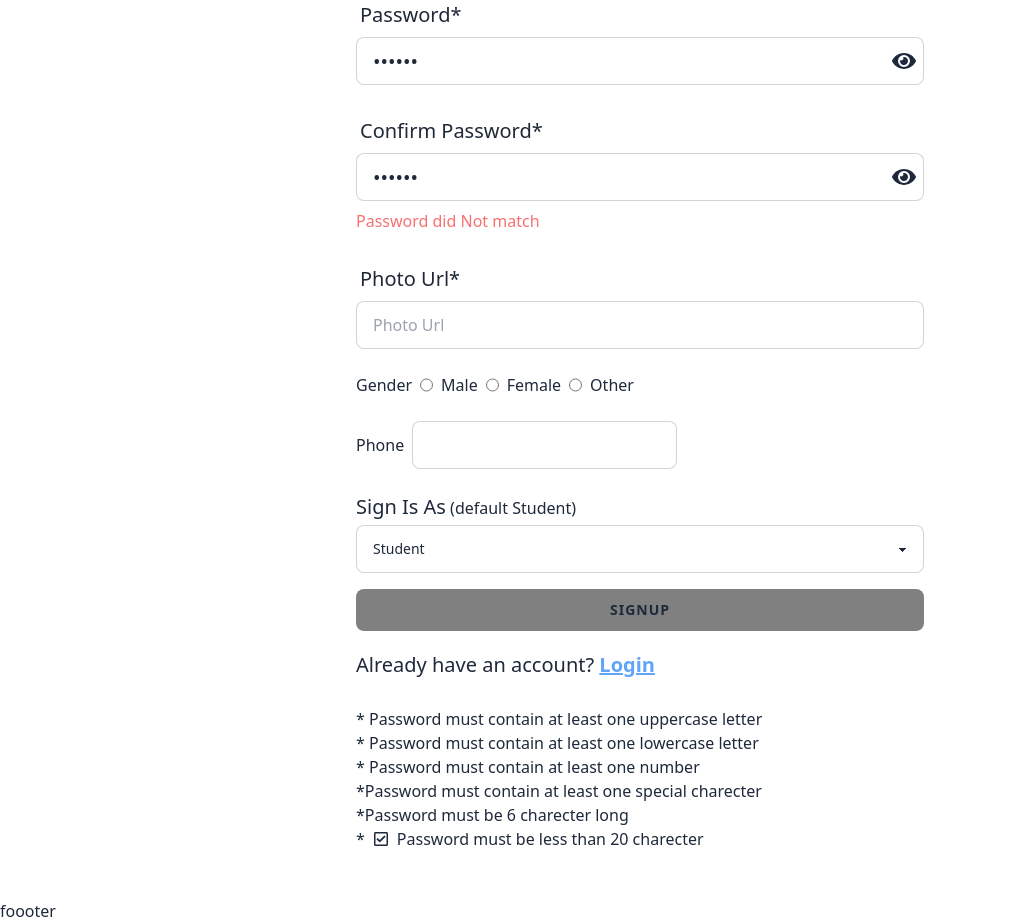
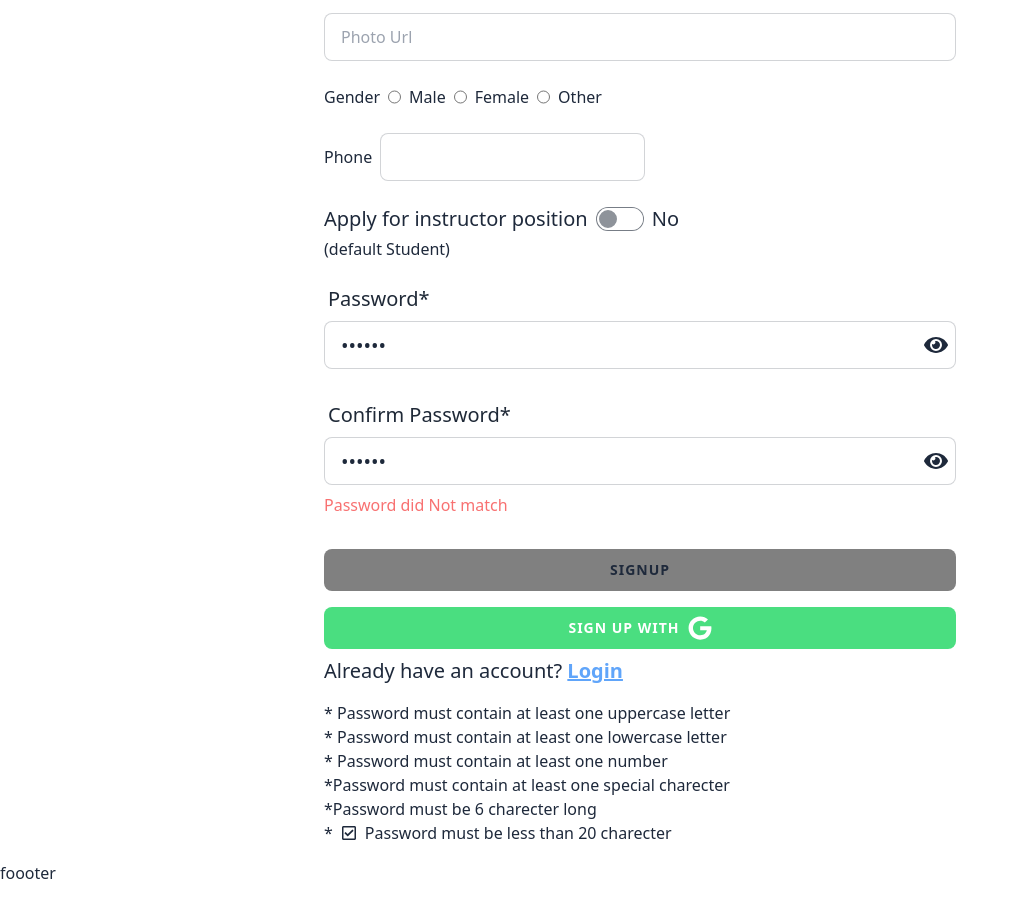
Before and after one commit to hasankarim18/linguacampa, a React (Vite) app: page /signup in a window 1280 px wide. Shown: the part 381-1304 px from the top of the page, without its empty margins (0-1019 px from the left). After the commit the page ends 1266 px from the top, so only its background shows below. Built offline with nearby package versions, Linux system fonts and the light colour scheme; no server answers.

Commit message:
social sign up and password sign up and update to data base

```diff
--- /dev/null
+++ b/src/Pages/Register/PasswordStateDetails.jsx
@@ -0,0 +1,39 @@
+
+import { FaRegCheckSquare } from 'react-icons/fa';
+
+const PasswordStateDetails = ({ passwordStates }) => {
+  return (
+    <div>
+      <div className="py-2">
+        <ul className="">
+          <li className="flex gap-2 items-center">
+            * {passwordStates.uppercase && <FaRegCheckSquare />}
+            Password must contain at least one uppercase letter
+          </li>
+          <li className="flex gap-2 items-center">
+            * {passwordStates.lowercase && <FaRegCheckSquare />}
+            Password must contain at least one lowercase letter{" "}
+          </li>
+          <li className="flex gap-2 items-center">
+            * {passwordStates.number && <FaRegCheckSquare />}
+            Password must contain at least one number{" "}
+          </li>
+          <li className="flex gap-2 items-center">
+            *{passwordStates.special && <FaRegCheckSquare />}
+            Password must contain at least one special charecter{" "}
+          </li>
+          <li className="flex gap-2 items-center">
+            *{passwordStates.min && <FaRegCheckSquare />}
+            Password must be 6 charecter long{" "}
+          </li>
+          <li className="flex gap-2 items-center">
+            *{passwordStates.max && <FaRegCheckSquare />}
+            Password must be less than 20 charecter{" "}
+          </li>
+        </ul>
+      </div>
+    </div>
+  );
+};
+
+export default PasswordStateDetails;
--- a/src/Pages/Register/SignUp.jsx
+++ b/src/Pages/Register/SignUp.jsx
@@ -1,11 +1,13 @@
 import { useEffect, useState } from "react";
 import { useForm } from "react-hook-form";
-import { FaEye, FaEyeSlash, FaRegCheckSquare } from "react-icons/fa";
+import { FaEye, FaEyeSlash } from "react-icons/fa";
 import { Link, useNavigate } from "react-router-dom";
 import {Helmet} from 'react-helmet-async'
 import useAuth from "../../Hooks/useAuth";
 import Swal from "sweetalert2";
 import SimpleBackdrop from "../../Utils/SimpleBackDrop";
+import SocialLogin from "./SocialLogin";
+import PasswordStateDetails from "./PasswordStateDetails";
 
 const SignUp = () => {
   const [showPassword, setshowPassword] = useState(false);
@@ -17,6 +19,9 @@ const SignUp = () => {
   const [confirmShowPassword, setConfirmShowPassword] = useState(false);
   const [submitDisable, setSubmitDisable] = useState(false);
   const [backDrop, setBackDrop] = useState(false);
+  const [isApplied, setIsApplied] = useState(false)
+
+
 
   const navigate = useNavigate();
   const [passwordStates, setPasswordStates] = useState({
@@ -167,8 +172,8 @@ const SignUp = () => {
     const photo = data.photo;
     const gender = data.gender;
     const phone = data.phone;
-    const role = data.role;
-    const userData = { name, email, password, photo, gender, phone, role };
+    const applied = data.applied;
+    const userData = { name, email, password, photo, gender, phone, applied };
     handleBackdropOpen()
     createUser(email, password)
       .then(() => {
@@ -182,7 +187,7 @@ const SignUp = () => {
           })
             .then((res) => res.json())
             .then((data) => {
-              console.log(data);
+
               if (data.insertedId) {
                  handleBackdropClose();
                  reset();
@@ -239,7 +244,6 @@ const SignUp = () => {
 
   return (
     <div className="siteContainer p-2">
-
       <Helmet>
         <title> Sgin Up | Lingua Campa </title>
       </Helmet>
@@ -247,7 +251,7 @@ const SignUp = () => {
       <SimpleBackdrop open={backDrop} />
       <div className="w-full lg:w-1/2 mx-auto">
         <form onSubmit={handleSubmit(onSubmit)}>
-          <div className="card-body">
+          <div className="card-body p-0">
             {/* #name */}
             <div className="form-control">
               <label className="label text-xl">
@@ -288,6 +292,80 @@ const SignUp = () => {
             </div>
             <div className="py-1 text-red-400">
               {errors.email && "Email format not valid"}
+            </div>
+
+            {/* #photo url */}
+            <div className="py-2">
+              <label className="label text-xl">
+                <span className="label-text text-xl">Photo Url*</span>
+              </label>
+              <input
+                {...register("photo", {
+                  required: true,
+                  onChange: (e) => {
+                    setUserPhoto(e.target.value);
+                  },
+                })}
+                type="text"
+                className="input input-bordered w-full"
+                placeholder="Photo Url"
+              />
+            </div>
+            {errors.photo && (
+              <div className="text-red-400">Photo Url Required</div>
+            )}
+            {/* #gender */}
+            <div className="py-2  flex gap-2">
+              <span>Gender</span>
+              <input
+                id="male"
+                {...register("gender")}
+                value="male"
+                type="radio"
+              />
+              <label htmlFor="male">Male</label>
+              <input
+                id="female"
+                {...register("gender")}
+                value="female"
+                type="radio"
+              />
+              <label htmlFor="female">Female</label>
+              <input
+                id="other"
+                {...register("gender")}
+                value="other"
+                type="radio"
+              />
+              <label htmlFor="other">Other</label>
+            </div>
+            {/* #phone */}
+            <div className="py-2">
+              <span>Phone</span>
+              <input
+                className="input input-bordered ms-2"
+                type="text"
+                {...register("phone")}
+              />
+            </div>
+            {/* #apply */}
+            <div className="py-2">
+              <div>
+                <span className="text-xl flex items-center wi-full  mb-1 ">
+                  <span> Apply for instructor position</span>
+                  <input
+                    {...register("applied", {
+                      onChange: (e) => {
+                        setIsApplied(e.target.checked);
+                      },
+                    })}
+                    type="checkbox"
+                    className="toggle ml-2 mr-2 toggle-warning"
+                  />
+                  {isApplied ? "Yes" : "No"}
+                </span>
+                <span> (default Student) </span>
+              </div>
             </div>
             {/* #password */}
             <div className="form-control">
@@ -353,7 +431,7 @@ const SignUp = () => {
                   {confirmShowPassword ? <FaEyeSlash /> : <FaEye />}
                 </span>
               </div>
-              { password !== confirmPassword && (
+              {password !== confirmPassword && (
                 <div className="py-2 text-red-400">Password did Not match</div>
               )}
               {/* <label className="label">
@@ -362,80 +440,7 @@ const SignUp = () => {
                 </a>
               </label> */}
             </div>
-            {/* #photo url */}
-            <div className="py-2">
-              <label className="label text-xl">
-                <span className="label-text text-xl">Photo Url*</span>
-              </label>
-              <input
-                {...register("photo", {
-                  required: true,
-                  onChange: (e) => {
-                    setUserPhoto(e.target.value);
-                  },
-                })}
-                type="text"
-                className="input input-bordered w-full"
-                placeholder="Photo Url"
-              />
-            </div>
-            {errors.photo && (
-              <div className="text-red-400">Photo Url Required</div>
-            )}
-            {/* #gender */}
-            <div className="py-2  flex gap-2">
-              <span>Gender</span>
-              <input
-                id="male"
-                {...register("gender")}
-                value="male"
-                type="radio"
-              />
-              <label htmlFor="male">Male</label>
-              <input
-                id="female"
-                {...register("gender")}
-                value="female"
-                type="radio"
-              />
-              <label htmlFor="female">Female</label>
-              <input
-                id="other"
-                {...register("gender")}
-                value="other"
-                type="radio"
-              />
-              <label htmlFor="other">Other</label>
-            </div>
-            {/* #phone */}
-            <div className="py-2">
-              <span>Phone</span>
-              <input
-                className="input input-bordered ms-2"
-                type="text"
-                {...register("phone")}
-              />
-            </div>
-            {/* #role */}
-            <div className="py-2">
-              <div>
-                <span className="text-xl mb-1 inline-block">Sign Is As</span>
-                <span> (default Student) </span>
-              </div>
-              <select
-                defaultValue="student"
-                className="select  select-bordered w-full "
-                {...register("role")}
-              >
-                <option className="text-xl" value="student" key="1">
-                  Student
-                </option>
-                <option className="text-xl" value="insturctor" key="2">
-                  Instructor
-                </option>
-              </select>
-            </div>
-            <div className="form-control">
+            <div className="form-control mt-4 ">
               <button
                 disabled={!submitDisable}
                 className="btn-yellow1 block relative cursor-pointer rounded-lg py-2 px-4"
@@ -445,46 +450,22 @@ const SignUp = () => {
                 SignUp
               </button>
             </div>
+
             {/* sign up link */}
-            <div className="py-3 text-xl">
-              Already have an account?{" "}
-              <Link
-                to="/login"
-                className="underline font-semibold text-blue-400"
-              >
-                Login{" "}
-              </Link>
-            </div>
-            <div className="py-2">
-              <ul className="">
-                <li className="flex gap-2 items-center">
-                  * {passwordStates.uppercase && <FaRegCheckSquare />}
-                  Password must contain at least one uppercase letter
-                </li>
-                <li className="flex gap-2 items-center">
-                  * {passwordStates.lowercase && <FaRegCheckSquare />}
-                  Password must contain at least one lowercase letter{" "}
-                </li>
-                <li className="flex gap-2 items-center">
-                  * {passwordStates.number && <FaRegCheckSquare />}
-                  Password must contain at least one number{" "}
-                </li>
-                <li className="flex gap-2 items-center">
-                  *{passwordStates.special && <FaRegCheckSquare />}
-                  Password must contain at least one special charecter{" "}
-                </li>
-                <li className="flex gap-2 items-center">
-                  *{passwordStates.min && <FaRegCheckSquare />}
-                  Password must be 6 charecter long{" "}
-                </li>
-                <li className="flex gap-2 items-center">
-                  *{passwordStates.max && <FaRegCheckSquare />}
-                  Password must be less than 20 charecter{" "}
-                </li>
-              </ul>
-            </div>
+
+            {/* password */}
           </div>
         </form>
+        <div className="form-control">
+          <SocialLogin> Sign Up With </SocialLogin>
+        </div>
+        <div className="py-2 text-xl">
+          Already have an account?{" "}
+          <Link to="/login" className="underline font-semibold text-blue-400">
+            Login{" "}
+          </Link>
+        </div>
+        <PasswordStateDetails passwordStates={passwordStates} />
       </div>
     </div>
   );
--- a/src/Pages/Register/SocialLogin.jsx
+++ b/src/Pages/Register/SocialLogin.jsx
@@ -1,9 +1,71 @@
 import { FaGoogle } from "react-icons/fa";
+import useAuth from "../../Hooks/useAuth";
+import Swal from "sweetalert2";
+import { useNavigate } from "react-router-dom";
 
-const SocialLogin = () => {
-  return <div className="py-2">
-    <FaGoogle />
-  </div>;
+const SocialLogin = ({children}) => {
+  const navigate = useNavigate()
+ const baseUrl = import.meta.env.VITE_baseUrl;
+   let from = location.state?.from?.pathname || "/";
+ // const userData = { name, email, password, photo, gender, phone, applied };
+
+  const {googleSignIn} = useAuth()
+
+  const handleGoogleSignIn = ()=> {
+
+
+
+
+      googleSignIn().then((result) => {
+          // This gives you a Google Access Token. You can use it to access the Google API.
+
+          // The signed-in user info.
+          const user = result.user;
+          console.log(user);
+          const name = user.displayName
+          const email = user.email
+          const photo = user.photoURL
+          const userData = {name, email, photo}
+            fetch(`${baseUrl}/users`, {
+              method: "POST",
+              headers: {
+                "Content-Type": "application/json",
+              },
+              body: JSON.stringify(userData),
+            })
+              .then((res) => res.json())
+              .then((data) => {
+                if (data.insertedId) {
+                  Swal.fire({
+                    title: "User Profile Successfully Created",
+                  }).then(() => {
+                    navigate(from);
+                  });
+                }
+              })
+              .catch((error) => {
+                console.log(error);
+              });
+          // IdP data available using getAdditionalUserInfo(result)
+          // ...
+        }).catch((error) => {
+          // Handle Errors here.
+        console.log(error);
+          // ...
+        });
+        }
+
+ // const userData = { name, email, password, photo, gender, phone, applied };
+
+
+  return (
+    <button
+      onClick={handleGoogleSignIn}
+      className="py-2 flex items-center rounded-lg justify-center mt-4 btn-green1"
+    >
+      {children} <FaGoogle className="ml-2 text-2xl" />
+    </button>
+  );
 };
 
 export default SocialLogin;
--- /dev/null
+++ b/src/Routes/RegisterRoute.jsx
@@ -0,0 +1,24 @@
+import { useContext } from "react";
+import { Navigate, useLocation } from "react-router-dom";
+import { AuthContext } from "../Provider/AuthProvider/AuthProvider";
+import SimpleBackdrop from "../Utils/SimpleBackDrop";
+// import SimpleBackdrop from "../Utils/SimpleBackDrop";
+
+const RegisterRoute = ({ children }) => {
+  const { user, loading } = useContext(AuthContext);
+  // const [ open, setOpen] = useState(false)
+  const location = useLocation();
+
+  if (loading) {
+    return <SimpleBackdrop open={true} />
+  }else {
+    if (!user) {
+      return <>{children}</>;
+    } else {
+      return <Navigate to="/" state={{ from: location }} />;
+    }
+  }
+
+};
+
+export default RegisterRoute;
--- a/src/Routes/Routes.jsx
+++ b/src/Routes/Routes.jsx
@@ -11,6 +11,7 @@ import InstructorHome from "../Layout/DashBoard/DashPages/DashHome/InstructorHom
 import Login from "../Pages/Register/Login";
 import SignUp from "../Pages/Register/SignUp";
 import PivateRoute from "./PivateRoute";
+import RegisterRoute from "./RegisterRoute";
 
 
 const router = createBrowserRouter([
@@ -33,11 +34,19 @@ const router = createBrowserRouter([
       },
       {
         path: "/login",
-        element: <Login />,
+        element: (
+          <RegisterRoute>
+            <Login />{" "}
+          </RegisterRoute>
+        ),
       },
       {
         path: "/signup",
-        element: <SignUp />,
+        element: (
+          <RegisterRoute>
+            <SignUp />
+          </RegisterRoute>
+        ),
       },
     ],
   },
--- a/src/index.css
+++ b/src/index.css
@@ -87,9 +87,54 @@
 }
 
 
+/* button green one*/
 
 
 
+.btn-green1{
+    @apply bg-green-400;
+    position: relative;
+    display: inline-block;
+    overflow: hidden;
+    vertical-align: middle;
+    font-size: 14px;
+    line-height: 26px;
+    font-weight: 700;
+    text-align: center;
+    padding: 12px 38px;
+    text-transform: uppercase;
+    z-index: 1;
+    transition: all 500ms ease;
+    letter-spacing: 1px;
+    position: relative;
+    cursor: pointer;
+    color:white;
+
+}
+
+.btn-green1::before {
+    background-color: rgb(8, 8, 8);
+    position: absolute;
+    content: '';
+    width: 0%;
+    height: 100%;
+    right: 0px;
+    top: 0px;
+    opacity: 0.1;
+    z-index: -1;
+    transition: all 500ms ease;
+
+}
+
+.btn-green1:disabled{
+    background-color: gray;
+    cursor: not-allowed;
+}
+
+.btn-green1:hover::before{
+    width: 100%;
+    left: 0;
+}
 
 
 
```
Also changed, not shown: src/Pages/Register/Login.jsx (+14 -39 lines), src/Pages/Shared/Header/Navbar.jsx (+31 -9 lines).
